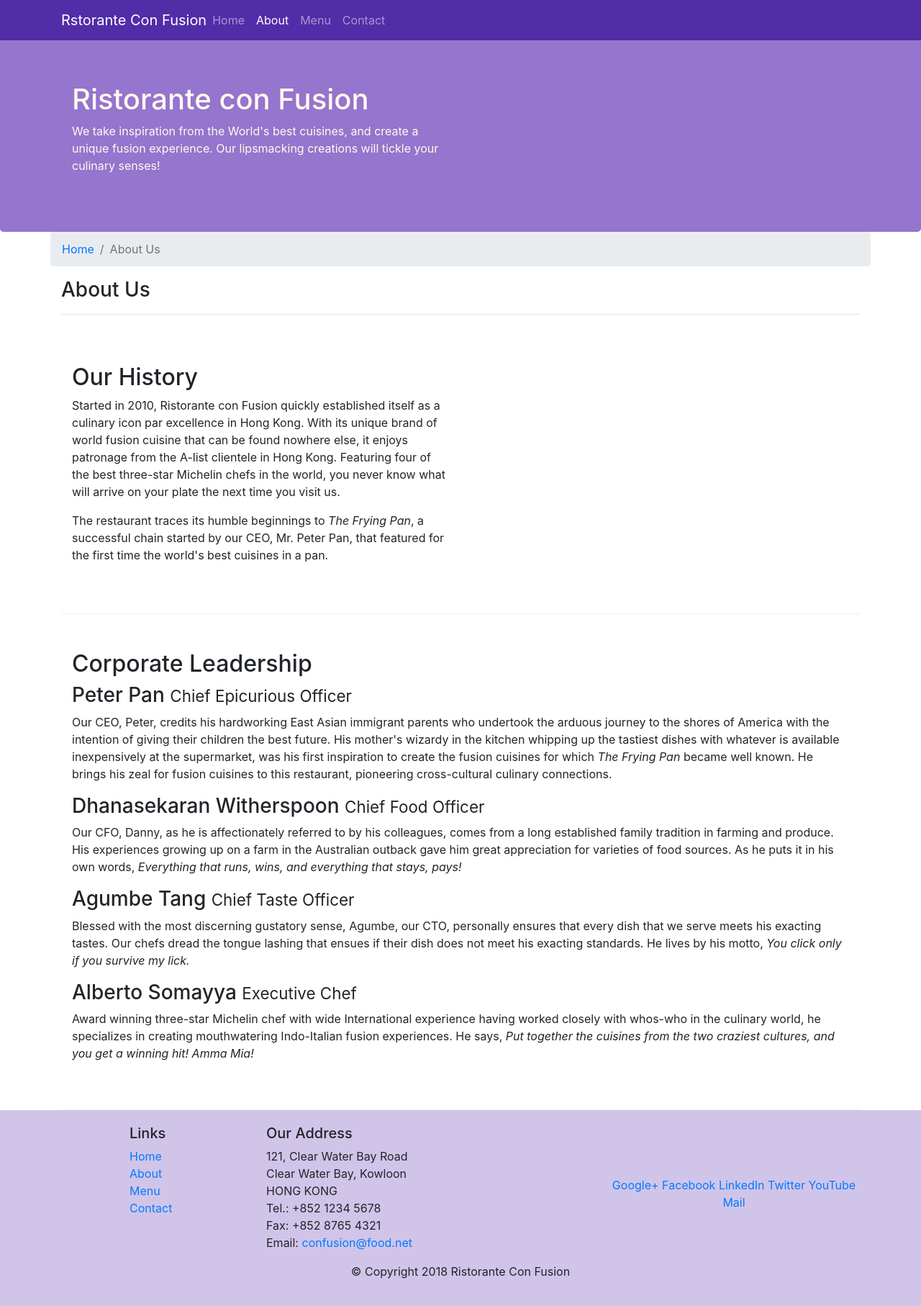
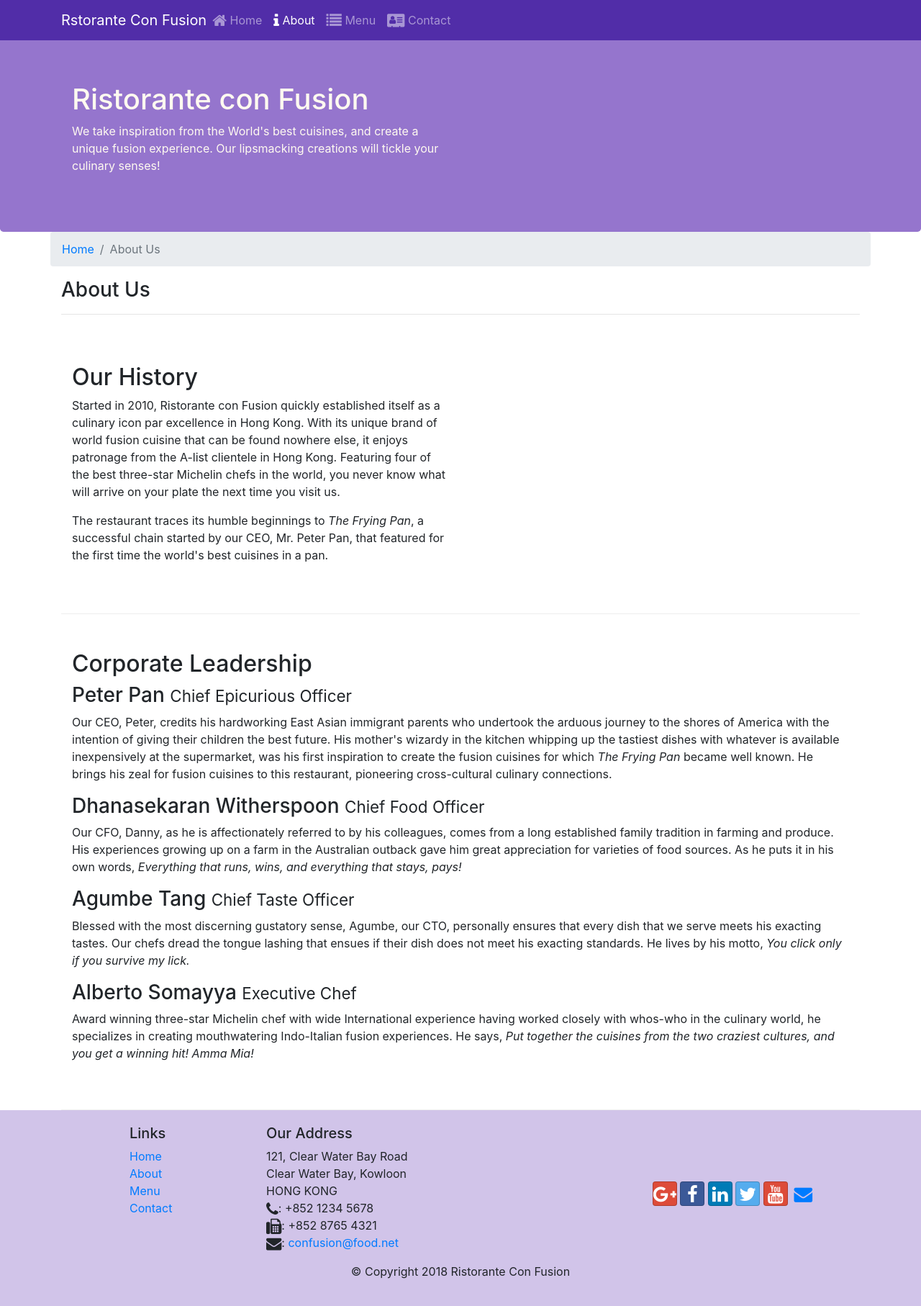
Before and after one commit to SayefEshan/Coursera-front-end-web-UI, a website: page aboutus.html in a window 1280 px wide. Shown: the whole page at 72% size. Drawn offline with nearby package versions, Linux system fonts and the light colour scheme.

Commit message:
Icon-fonts

```diff
--- a/aboutus.html
+++ b/aboutus.html
@@ -11,6 +11,14 @@
     <link
       rel="stylesheet"
       href="node_modules/bootstrap/dist/css/bootstrap.min.css"
+    />
+    <link
+      rel="stylesheet"
+      href="node_modules/font-awesome/css/font-awesome.min.css"
+    />
+    <link
+      rel="stylesheet"
+      href="node_modules/bootstrap-social/bootstrap-social.css"
     />
     <link rel="stylesheet" href="css/styles.css" />
 
@@ -28,20 +36,30 @@
         >
           <span class="navbar-toggler-icon"></span>
         </button>
-        <a class="navbar-brand mr-auto" href="./index.html">Rstorante Con Fusion</a>
+        <a class="navbar-brand mr-auto" href="./index.html"
+          >Rstorante Con Fusion</a
+        >
         <div class="collapse navbar-collapse" id="Navbar">
           <ul class="navbar-nav mr-auto">
             <li class="nav-item">
-              <a class="nav-link " href="./index.html">Home</a>
+              <a class="nav-link " href="./index.html"
+                ><span class="fa fa-home fa-lg"></span> Home</a
+              >
             </li>
             <li class="nav-item active">
-              <a class="nav-link" href="#">About</a>
+              <a class="nav-link" href="#"
+                ><span class="fa fa-info fa-lg"></span> About</a
+              >
             </li>
             <li class="nav-item">
-              <a class="nav-link" href="#">Menu</a>
+              <a class="nav-link" href="#"
+                ><span class="fa fa-list fa-lg"></span> Menu</a
+              >
             </li>
             <li class="nav-item">
-              <a class="nav-link" href="#">Contact</a>
+              <a class="nav-link" href="#"
+                ><span class="fa fa-address-card fa-lg"></span> Contact</a
+              >
             </li>
           </ul>
         </div>
@@ -66,7 +84,7 @@
     <div class="container">
       <div class="row">
         <ol class="col-12 breadcrumb">
-          <li class="breadcrumb-item"><a href="./index.html">Home</a> </li>
+          <li class="breadcrumb-item"><a href="./index.html">Home</a></li>
           <li class="breadcrumb-item active">About Us</li>
         </ol>
         <div class="col-12">
@@ -163,19 +181,20 @@
               121, Clear Water Bay Road<br />
               Clear Water Bay, Kowloon<br />
               HONG KONG<br />
-              Tel.: +852 1234 5678<br />
-              Fax: +852 8765 4321<br />
-              Email: <a href="mailto:confusion@food.net">confusion@food.net</a>
+              <i class="fa fa-phone fa-lg"></i>: +852 1234 5678<br />
+              <i class="fa fa-fax fa-lg"></i>: +852 8765 4321<br />
+              <i class="fa fa-envelope fa-lg"></i>:
+              <a href="mailto:confusion@food.net">confusion@food.net</a>
             </address>
           </div>
           <div class="col-12 col-sm-4 align-self-center">
             <div class="text-center">
-              <a href="http://google.com/+">Google+</a>
-              <a href="http://www.facebook.com/profile.php?id=">Facebook</a>
-              <a href="http://www.linkedin.com/in/">LinkedIn</a>
-              <a href="http://twitter.com/">Twitter</a>
-              <a href="http://youtube.com/">YouTube</a>
-              <a href="mailto:">Mail</a>
+              <a class="btn btn-social-icon btn-google" href="http://google.com/+"><i class="fa fa-google-plus fa-lg"></i></a>
+              <a class="btn btn-social-icon btn-facebook" href="http://www.facebook.com/profile.php?id="><i class="fa fa-facebook fa-lg"></i></a>
+              <a class="btn btn-social-icon btn-linkedin" href="http://www.linkedin.com/in/"><i class="fa fa-linkedin fa-lg"></i></a>
+              <a class="btn btn-social-icon btn-twitter" href="http://twitter.com/"><i class="fa fa-twitter fa-lg"></i></a>
+              <a class="btn btn-social-icon btn-google" href="http://youtube.com/"><i class="fa fa-youtube fa-lg"></i></a>
+              <a class="btn btn-social-icon" href="mailto:"><i class="fa fa-envelope fa-lg"></i></a>
             </div>
           </div>
         </div>
--- a/package.json
+++ b/package.json
@@ -15,6 +15,8 @@
   },
   "dependencies": {
     "bootstrap": "^4.0.0",
+    "bootstrap-social": "^5.1.1",
+    "font-awesome": "^4.7.0",
     "jquery": "^3.3.1",
     "popper.js": "^1.12.9"
   }
```
Also changed, not shown: index.html (+30 -13 lines), 1 other file.
